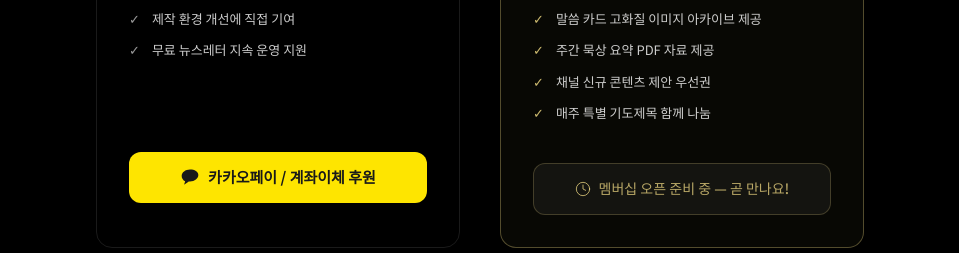
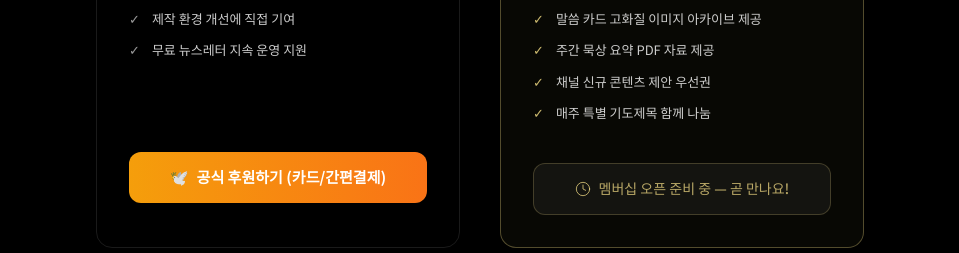
Before and after one commit to junho908-svg/wisdomofwords, a React (Vite) app: page / in a window 1280 px wide. Shown: the part 6016-6269 px from the top of the page, without its empty margins (160-1119 px from the left). Built offline with nearby package versions, Linux system fonts and the light colour scheme; no server answers; a web font is replaced by a local one.

Commit message:
design: Update main support button style to match CTEE official donation branding

```diff
--- a/src/App.tsx
+++ b/src/App.tsx
@@ -754,12 +754,10 @@
               <div className="flex flex-col gap-3">
                 <button
                   onClick={() => setIsBankModalOpen(true)}
-                  className="w-full py-[14px] px-6 rounded-xl font-bold text-[15px] flex items-center justify-center gap-2 transition-all duration-300 shadow-md hover:scale-[1.01] active:scale-[0.99] bg-[#FEE500] hover:bg-[#F4DC00] text-[#191919]"
+                  className="w-full py-[14px] px-6 rounded-xl font-bold text-[15px] flex items-center justify-center gap-2 transition-all duration-300 shadow-md hover:scale-[1.01] active:scale-[0.99] bg-gradient-to-r from-amber-500 to-orange-500 hover:from-amber-400 hover:to-orange-400 text-white"
                 >
-                  <svg className="w-5 h-5" viewBox="0 0 24 24" fill="currentColor">
-                    <path d="M12 3C6.477 3 2 6.477 2 10.75c0 2.723 1.698 5.105 4.195 6.471-.233.842-1.042 3.197-1.127 3.493-.105.37.114.364.298.24 1.576-1.066 3.734-2.585 5.132-3.642.493.076 1.002.115 1.502.115 5.523 0 10-3.477 10-7.75S17.523 3 12 3z" />
-                  </svg>
-                  카카오페이 / 계좌이체 후원
+                  <span>🕊️</span>
+                  공식 후원하기 (카드/간편결제)
                 </button>
                 <PayPalCheckoutButton
                   product={PRODUCTS[0]}
```
